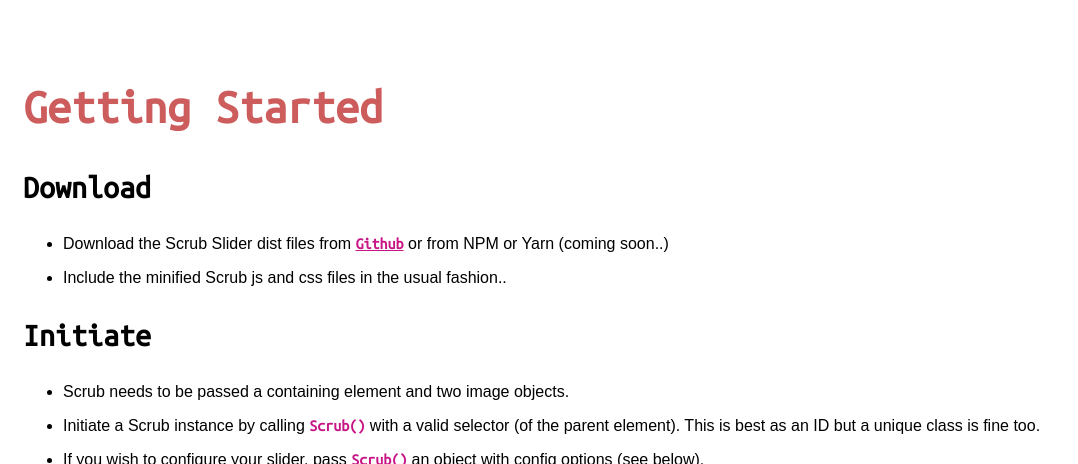
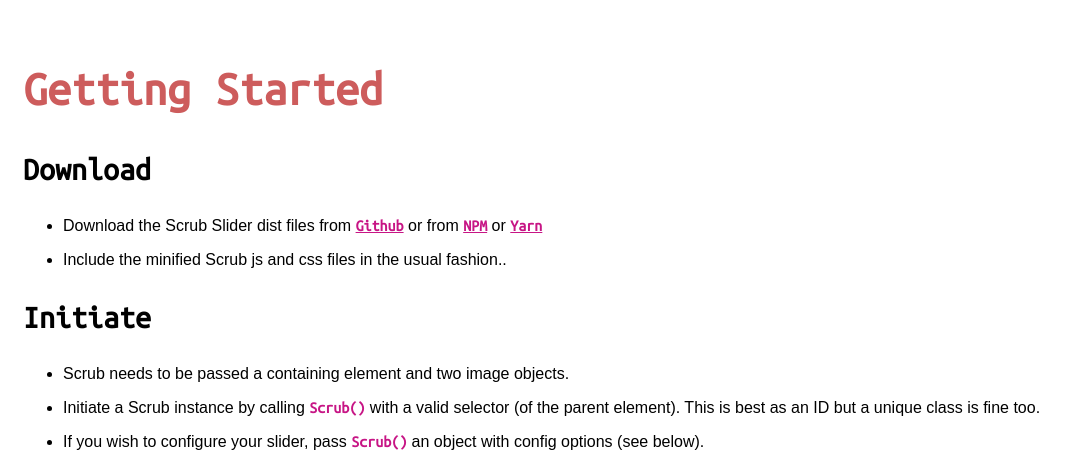
Before and after one commit to Recidvst/scrub-slider, a website: page index.html in a window 1280 px wide. Shown: the part 1874-2338 px from the top of the page, without its empty margins (0-1078 px from the left). Drawn offline with Linux system fonts and the light colour scheme.

Commit message:
yarn and npm publish

```diff
--- a/index.html
+++ b/index.html
@@ -69,7 +69,7 @@
 
           <h3> Download </h3>
           <ul>
-              <li>Download the Scrub Slider dist files from <a href="https://github.com/Recidvst/scrub-slider" title="Scrub Slider Github pages">Github</a> or from NPM or Yarn (coming soon..)</li>
+              <li>Download the Scrub Slider dist files from <a href="https://github.com/Recidvst/scrub-slider" title="Scrub Slider Github pages">Github</a> or from <a href="https://www.npmjs.com/package/scrub-slider" title="Scrub Slider NPM page">NPM</a> or <a href="https://yarnpkg.com/en/package/scrub-slider" title="Scrub Slider Yarn page">Yarn</a></li>
               <br />
               <li>Include the minified Scrub js and css files in the usual fashion..</li>
           </ul>
--- a/package.json
+++ b/package.json
@@ -1,6 +1,6 @@
 {
   "name": "scrub-slider",
-  "version": "1.0.1",
+  "version": "1.0.3",
   "description": "Scrub Slider",
   "main": "Scrub.min.js",
   "scripts": {
```
Also changed, not shown: README.md.
